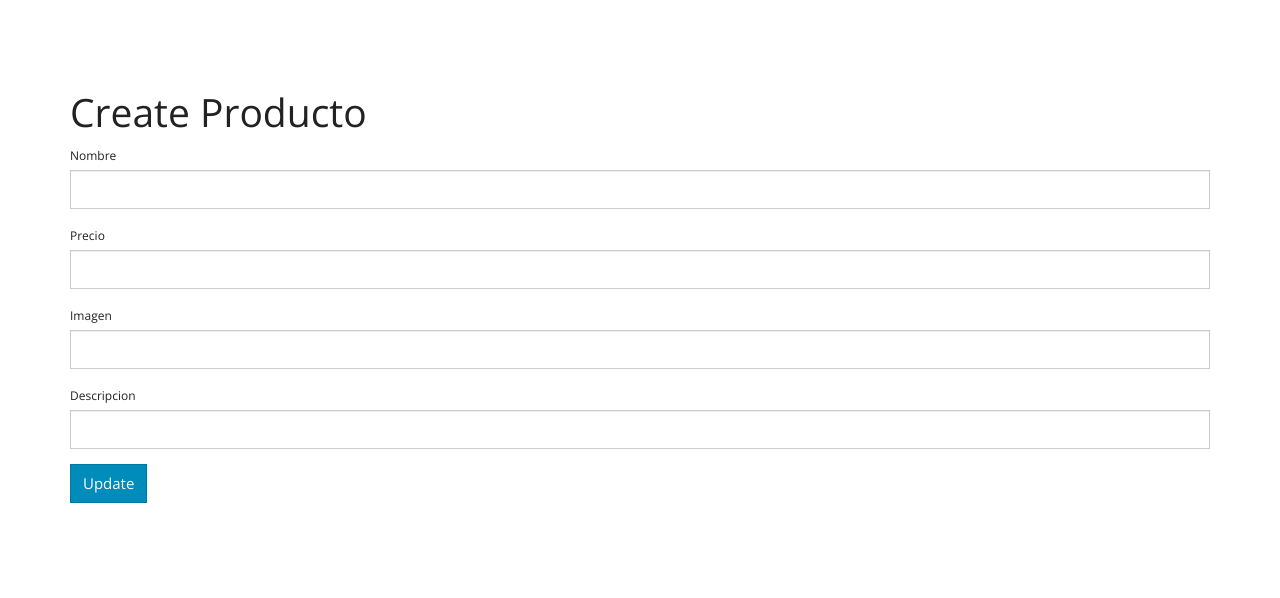
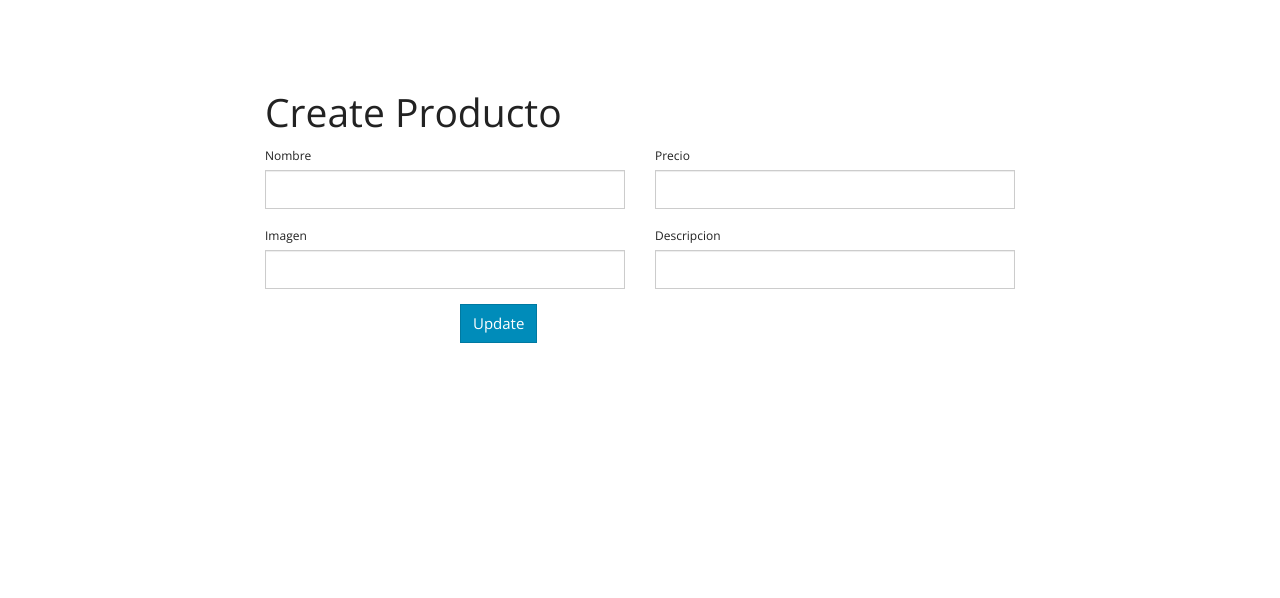
Before and after one commit to sanbot/Bocconcini, a Yii app: template views/producto/create.php in a window 1280 px wide. Shown: the top 598 px of the page. Run offline with PHP 8.4 and a stand-in for Yii, Linux system fonts and the light colour scheme; the template is opened without the code that fills it: most values are stand-ins (such as "Sample title", 1, 10 or a date in 2020); form fields are guessed from the names that the template uses; data that the repository does not hold is empty; some libraries are stand-ins or nearby versions.

Commit message:
Productos - Cambios

```diff
--- a/views/producto/_form.php
+++ b/views/producto/_form.php
@@ -11,17 +11,29 @@ use yii\widgets\ActiveForm;
 <div class="producto-form">
 
     <?php $form = ActiveForm::begin(); ?>
+    <div class="row">
+        <div class="col-md-6">
+            <?= $form->field($model, 'nombre')->textInput(['maxlength' => true]) ?>
+        </div>
+        <div class="col-md-6">
+            <?= $form->field($model, 'precio')->textInput(['maxlength' => true]) ?>
+        </div>
+    </div>
 
-    <?= $form->field($model, 'nombre')->textInput(['maxlength' => true]) ?>
-
-    <?= $form->field($model, 'precio')->textInput(['maxlength' => true]) ?>
-
-    <?= $form->field($model, 'imagen')->textInput(['maxlength' => true]) ?>
-
-    <?= $form->field($model, 'descripcion')->textInput(['maxlength' => true]) ?>
-
-    <div class="form-group">
-        <?= Html::submitButton($model->isNewRecord ? 'Create' : 'Update', ['class' => $model->isNewRecord ? 'btn btn-success' : 'btn btn-primary']) ?>
+    <div class="row">
+        <div class="col-md-6">
+            <?= $form->field($model, 'imagen')->textInput(['maxlength' => true]) ?>
+        </div>
+        <div class="col-md-6">
+            <?= $form->field($model, 'descripcion')->textInput(['maxlength' => true]) ?>
+        </div>
+    </div>
+    <div class="row">
+        <div class="col-md-6 col-md-offset-3">
+            <div class="form-group">
+                <?= Html::submitButton($model->isNewRecord ? 'Create' : 'Update', ['class' => $model->isNewRecord ? 'btn btn-success btn-block' : 'btn btn-primary']) ?>
+            </div>
+        </div>
     </div>
 
     <?php ActiveForm::end(); ?>
--- a/views/producto/create.php
+++ b/views/producto/create.php
@@ -11,11 +11,13 @@ $this->params['breadcrumbs'][] = ['label' => 'Productos', 'url' => ['index']];
 $this->params['breadcrumbs'][] = $this->title;
 ?>
 <div class="producto-create">
+    <div class="row">
+        <div class="col-md-8 col-md-offset-2">
+            <h1><?= Html::encode($this->title) ?></h1>
 
-    <h1><?= Html::encode($this->title) ?></h1>
-
-    <?= $this->render('_form', [
-        'model' => $model,
-    ]) ?>
-
+            <?= $this->render('_form', [
+                'model' => $model,
+            ]) ?>
+        </div>
+    </div>
 </div>
```
